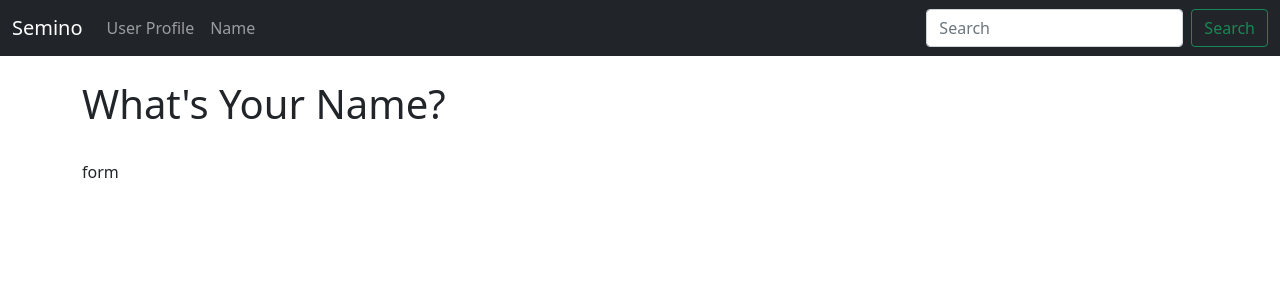
After one commit to ghmingo/semino, a Flask app: page /name in a window 1280 px wide. The commit adds this page. Shown: the top 300 px of the page. Run offline with Flask 3, Linux system fonts and the light colour scheme.

Commit message:
Capitulo5-continuacion

```diff
--- a/app.py
+++ b/app.py
@@ -1,7 +1,17 @@
 from flask import Flask, render_template
+from flask_wtf import FlaskForm
+from wtforms import StringField, SubmitField
+from wtforms.validators import DataRequired
 
 #Create a Flask Instance
 app = Flask(__name__)
+app.config['SECRET_KEY'] = "clavesecreta"
+
+#Create a Form Class
+class NamerForm(FlaskForm):
+      name = StringField("What's Yout Name", validators=[DataRequired()])
+      submit = SubmitField("Submit")
+
 
 #Create a route decorator
 @app.route('/')
@@ -36,3 +46,16 @@ def page_not_found(e):
 @app.errorhandler(500)
 def page_not_found(e):
         return render_template("500.html"), 500
+
+#Create Name Page
+@app.route('/name', methods=['GET','POST'])
+def name():
+    name = None
+    form = NamerForm()
+    #Validate form
+    if form.validate_on_submit():
+          name = form.name.data
+          form.name.data = ''
+    return render_template("name.html",
+                           name = name,
+                           form = form)
--- /dev/null
+++ b/templates/name.html
@@ -0,0 +1,15 @@
+{% extends 'base.html' %}
+
+{% block content %}
+
+{% if name %}
+    <h1>Hello {{ name }}!!</h1>
+{% else %}
+    <h1>What's Your Name?</h1>
+    <br/>
+    <form metaction=""></form>
+    form
+
+
+{% endif %}
+    {% endblock %}
--- a/templates/navbar.html
+++ b/templates/navbar.html
@@ -9,6 +9,10 @@
           <li class="nav-item">
             <a class="nav-link" href="{{ url_for('user', name='Gustavo') }}">User Profile</a>
           </li>
+          <li class="nav-item">
+            <a class="nav-link" href="{{ url_for('name') }}">Name</a>
+          </li>
+
         </ul>
         <form class="d-flex">
           <input class="form-control me-2" type="search" placeholder="Search" aria-label="Search">
```
